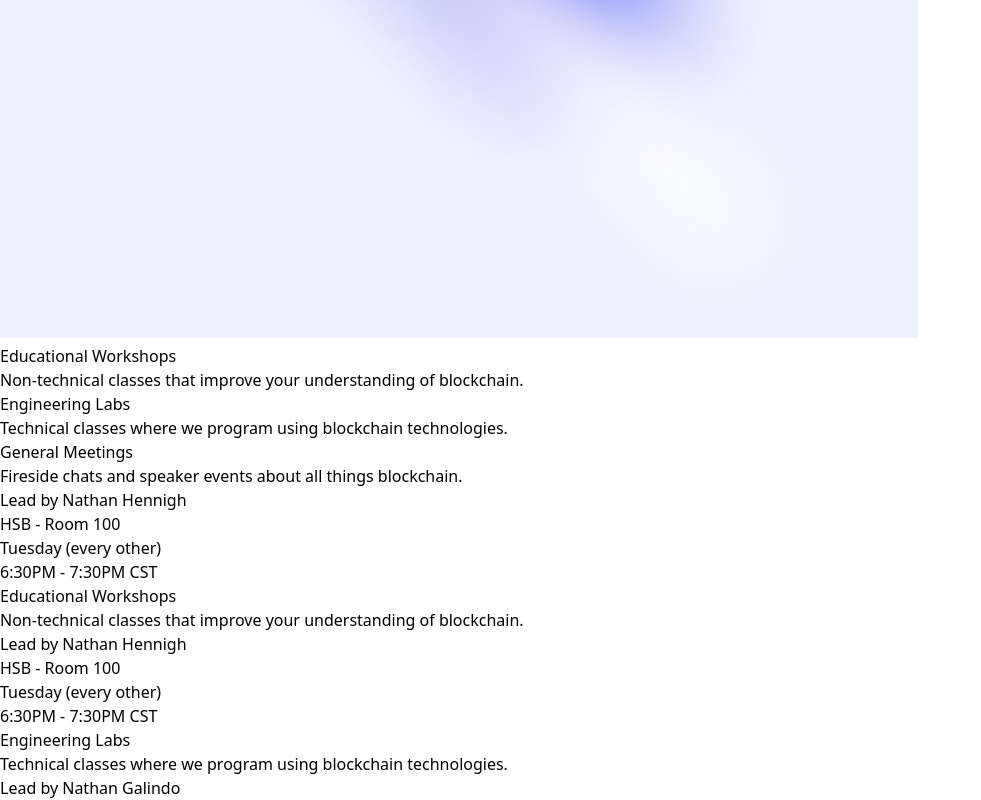
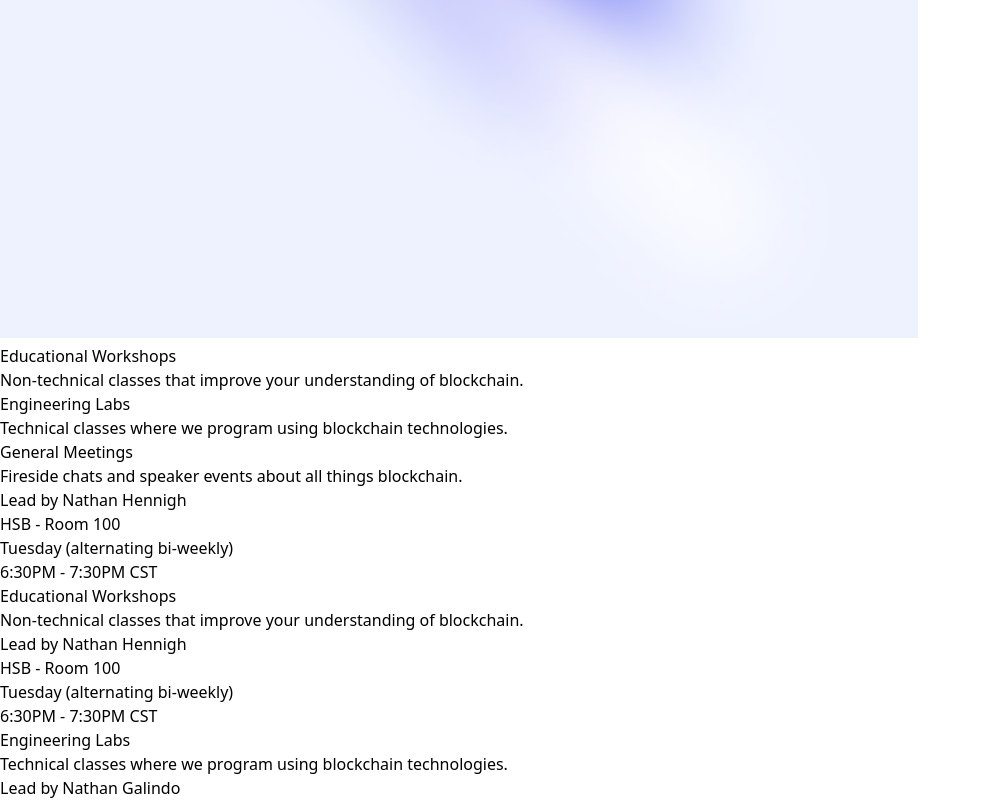
Before and after one commit to nathanzebedee/tbcollaborative, a Next.js app: page / in a window 1280 px wide. Shown: the part 11200-12000 px from the top of the page, without its empty margins (0-981 px from the left). Built offline with nearby package versions, Linux system fonts and the light colour scheme.

Commit message:
edit to schedule

```diff
--- a/src/components/Schedule.jsx
+++ b/src/components/Schedule.jsx
@@ -16,7 +16,7 @@ const schedule = [
       {
         name: 'Nathan Hennigh',
         description: 'HSB - Room 100',
-        day: 'Tuesday (every other)',
+        day: 'Tuesday (alternating bi-weekly)',
         start: '6:30PM',
         end: '7:30PM',
       },
@@ -31,7 +31,7 @@ const schedule = [
       {
         name: 'Nathan Galindo',
         description: 'HSB - Room 100',
-        day: 'Tuesday (every other)',
+        day: 'Tuesday (alternating bi-weekly)',
         start: '6:30PM',
         end: '7:30PM',
       },
@@ -46,7 +46,7 @@ const schedule = [
       {
         name: 'Officers',
         description: 'HSB - Room 100',
-        day: 'Thursday (every other)',
+        day: 'Thursday (bi-weekly)',
         start: '6:30PM',
         end: '7:30PM',
       },
```
